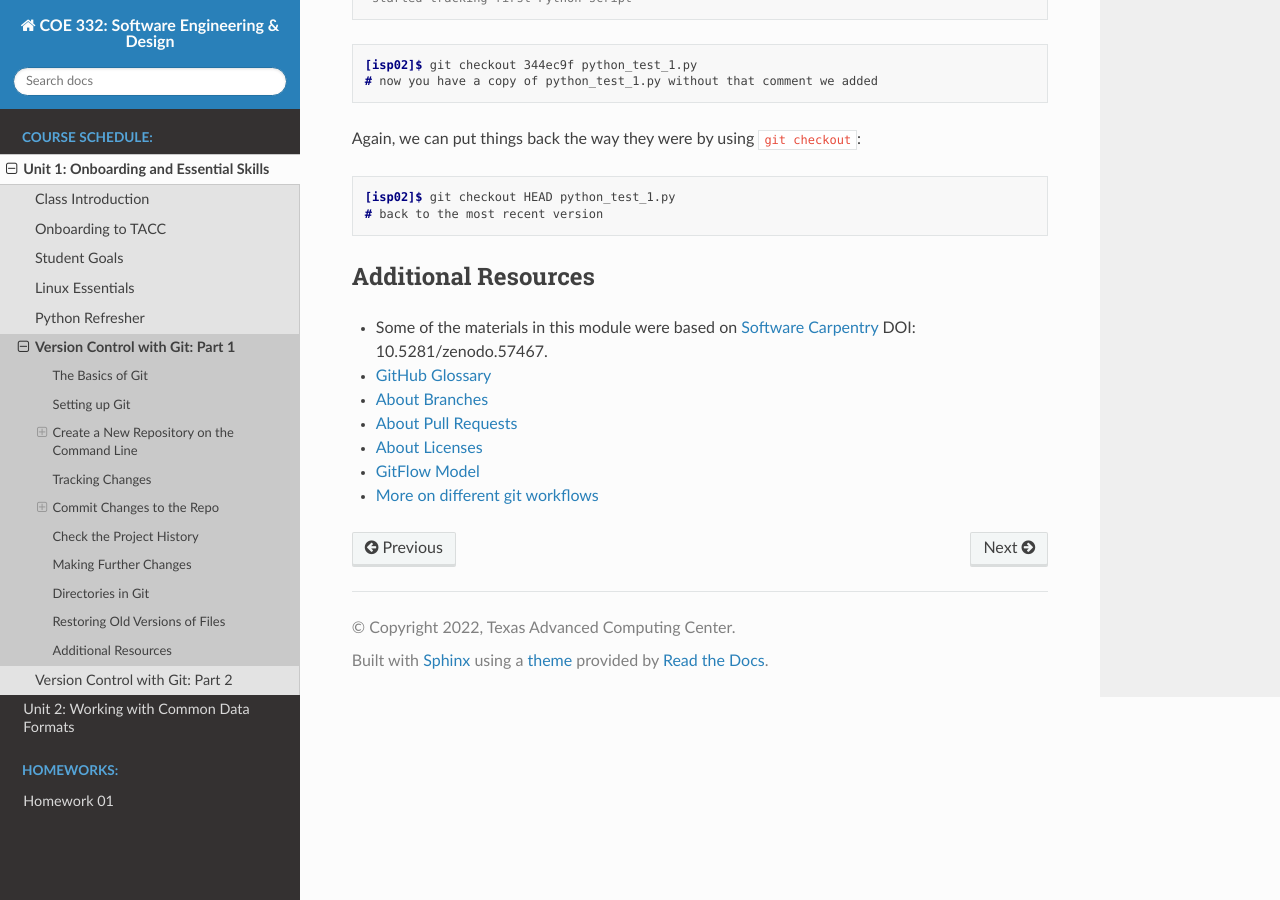
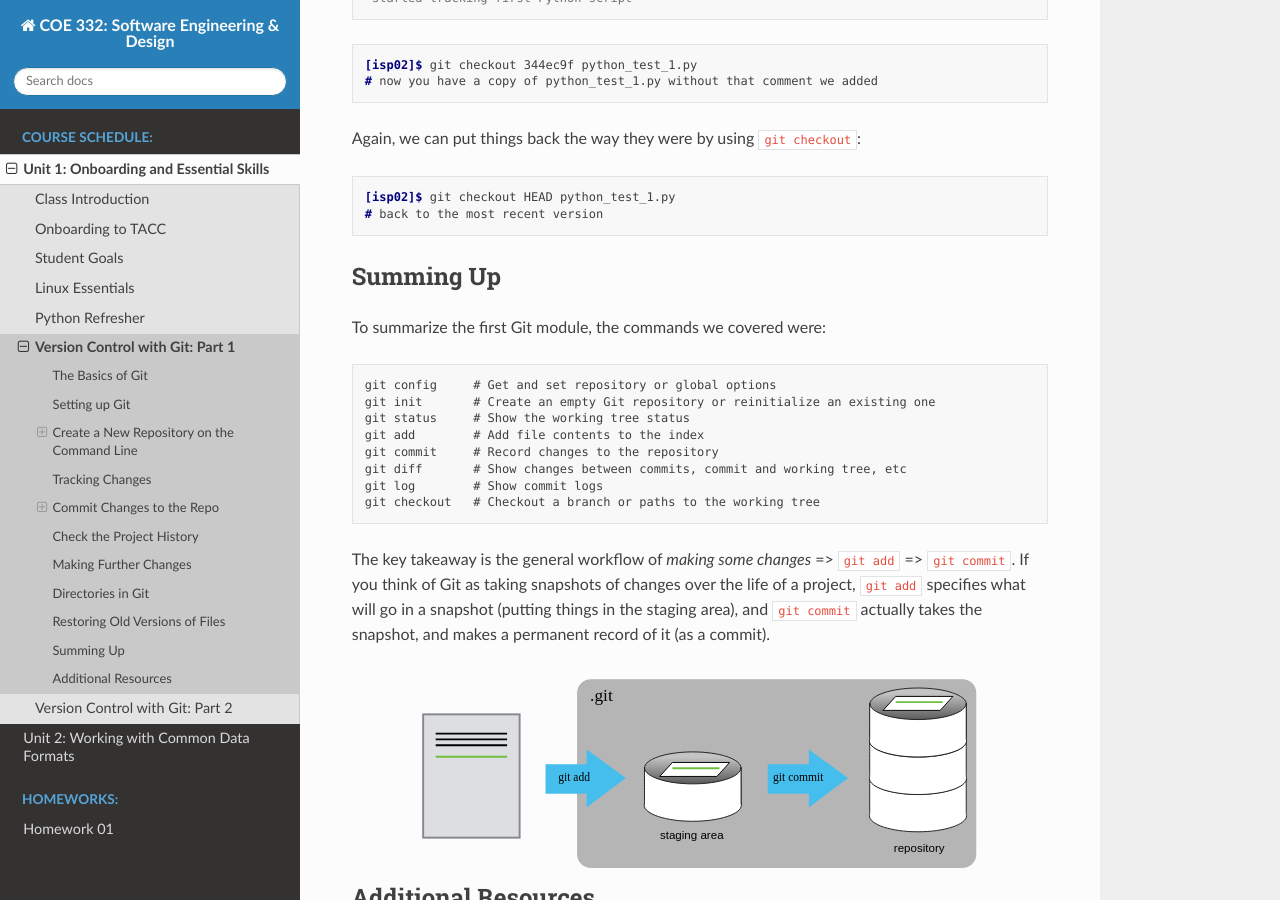
Before and after one commit to TACC/coe-332-sp22, a Sphinx documentation site: the page built from docs/unit01/version_control_1.rst, in a window 1280 px wide and 900 px high, scrolled down 10083 px. Built offline with Sphinx 7.4.7 and the Read the Docs theme 2.0.0, drawn with Linux system fonts in a browser that asks for light colours.

Commit message:
added summary to version control module 1

```diff
--- a/docs/unit01/version_control_1.rst
+++ b/docs/unit01/version_control_1.rst
@@ -546,6 +546,32 @@ Again, we can put things back the way they were by using ``git checkout``:
    # back to the most recent version
 
 
+Summing Up
+----------
+
+To summarize the first Git module, the commands we covered were:
+
+.. code-block:: text
+
+   git config     # Get and set repository or global options
+   git init       # Create an empty Git repository or reinitialize an existing one
+   git status     # Show the working tree status
+   git add        # Add file contents to the index
+   git commit     # Record changes to the repository
+   git diff       # Show changes between commits, commit and working tree, etc
+   git log        # Show commit logs
+   git checkout   # Checkout a branch or paths to the working tree
+
+The key takeaway is the general workflow of *making some changes* => ``git add``
+=> ``git commit``. If you think of Git as taking snapshots of changes over the
+life of a project, ``git add`` specifies what will go in a snapshot (putting
+things in the staging area), and ``git commit`` actually takes the snapshot, and
+makes a permanent record of it (as a commit).
+
+.. figure:: ./images/git-staging-area.svg
+    :width: 600px
+    :align: center
+
 
 
 Additional Resources
```
Also changed, not shown: docs/unit01/images/git-staging-area.svg (added).
